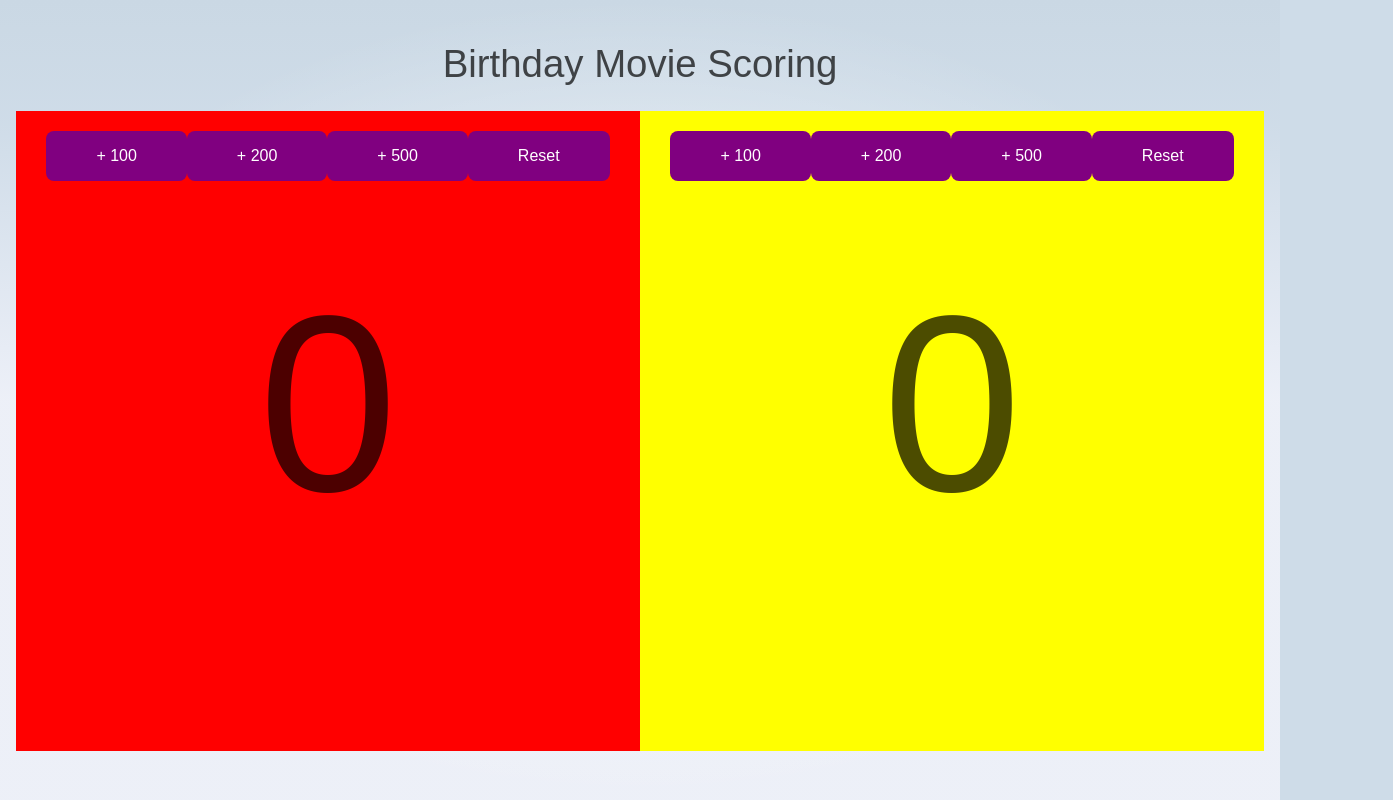
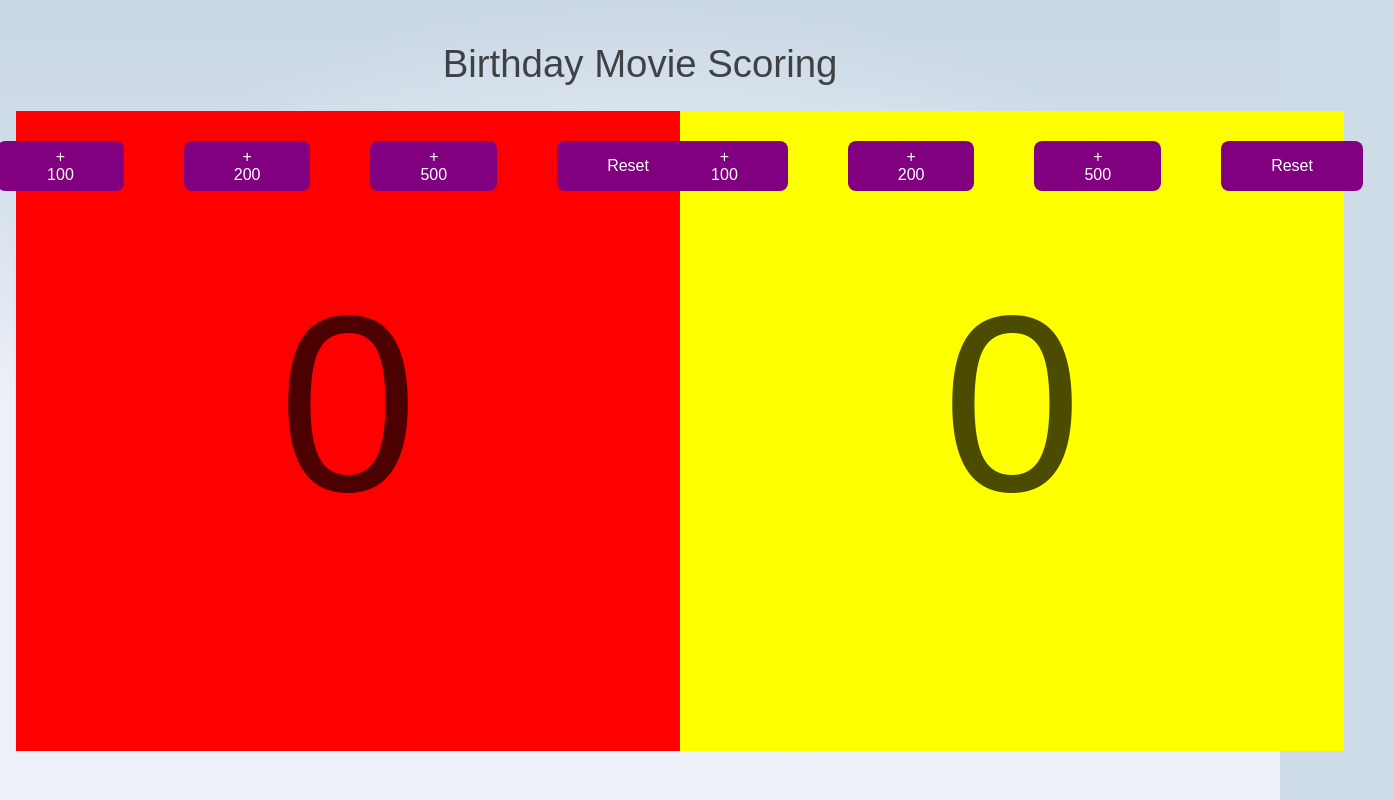
Before and after one commit to MyNameIsKilian/svelte-counter, a SvelteKit app: page / in a window 1280 px wide. Shown: the whole page, 1393 px wide, since content can reach past the window. Built offline with nearby package versions, Linux system fonts and the light colour scheme.

Commit message:
Update +page.svelte

```diff
--- a/src/routes/+page.svelte
+++ b/src/routes/+page.svelte
@@ -73,7 +73,8 @@
 		padding: 0px 50px;
 		border-radius: 8px;
 		border: none;
-		magin: 10px 30px;
+		margin: 10px 30px;
+		height: 50px;
 	}
 
 	span {
```
